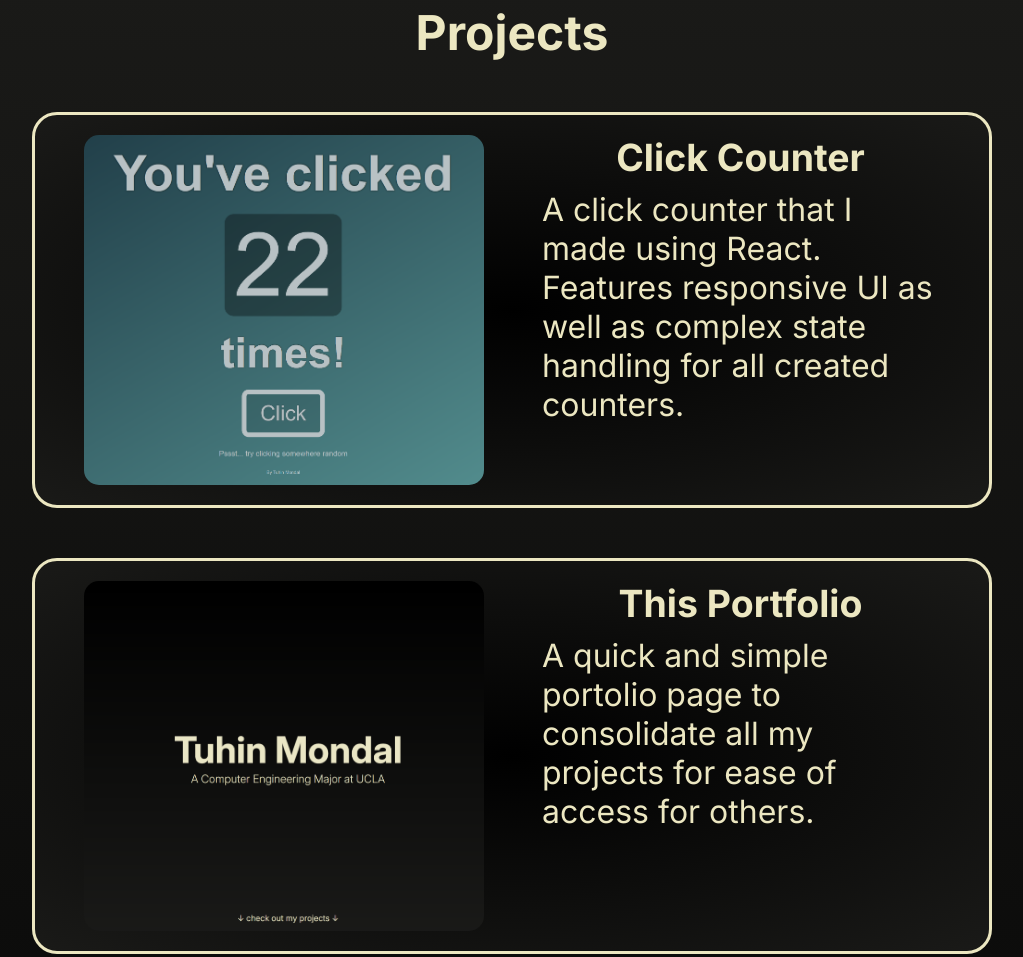
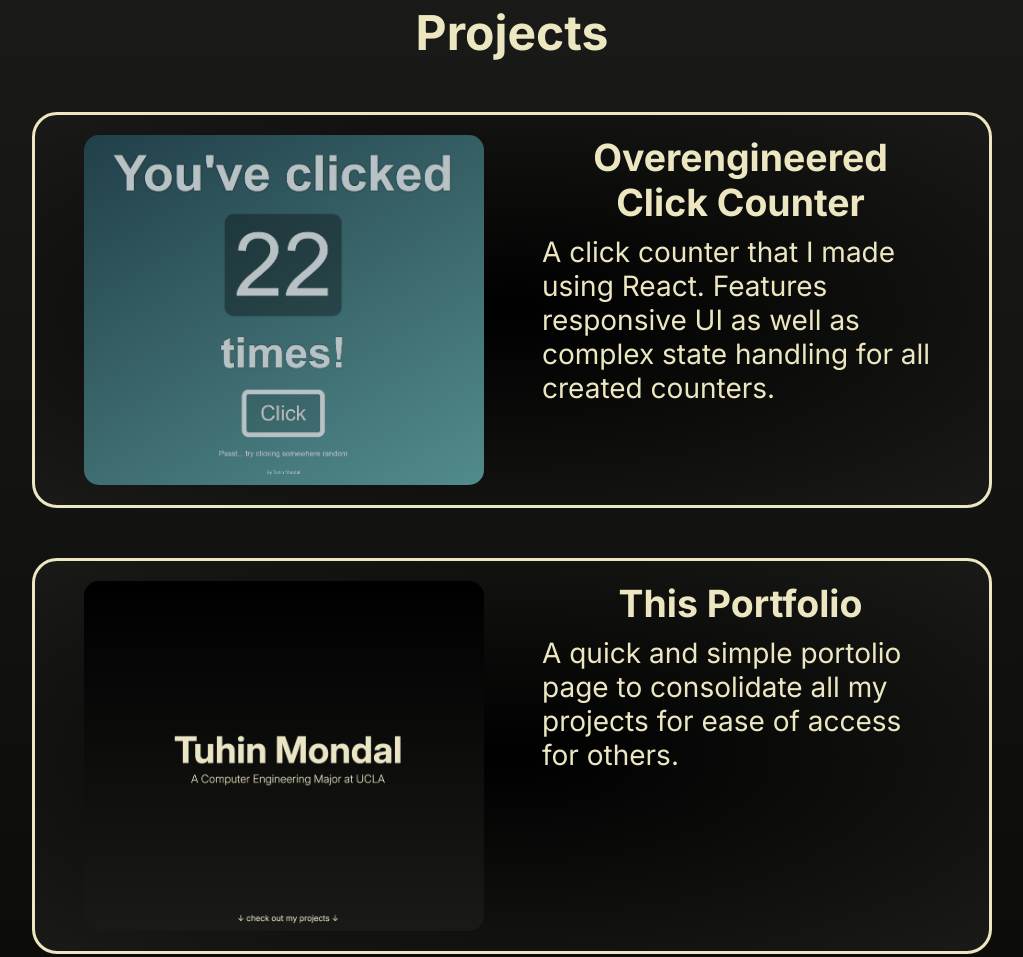
Before and after one commit to tumondal/portfolio, a plain HTML site: page index.html in a window 1280 px wide. Shown: the part 817-1774 px from the top of the page, without its empty margins (128-1151 px from the left). Drawn offline with Linux system fonts and the light colour scheme.

Commit message:
font size changes

```diff
--- a/index.html
+++ b/index.html
@@ -22,13 +22,16 @@
     </div>
     <div id="projects">
       <h2>Projects</h2>
-      <a href="https://coolclickcounter.vercel.app" target="_blank">
+      <a href="https://overengineeredclickcounter.vercel.app" target="_blank">
         <div class="project-card">
           <div class="project-card-img">
             <img src="./assets/click-counter-img.png" />
           </div>
           <div class="project-card-text">
-            <h3>Click Counter</h3>
+            <h3>
+              Overengineered<br />
+              Click Counter
+            </h3>
             <p>
               A click counter that I made using React. Features responsive UI as
               well as complex state handling for all created counters.
--- a/style.css
+++ b/style.css
@@ -128,3 +128,7 @@ a {
   text-align: center;
   margin-bottom: 10px;
 }
+
+.project-card-text > p {
+  font-size: 1.75rem;
+}
```
